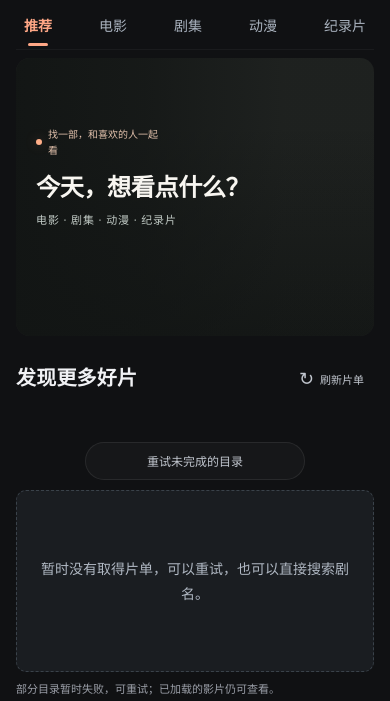
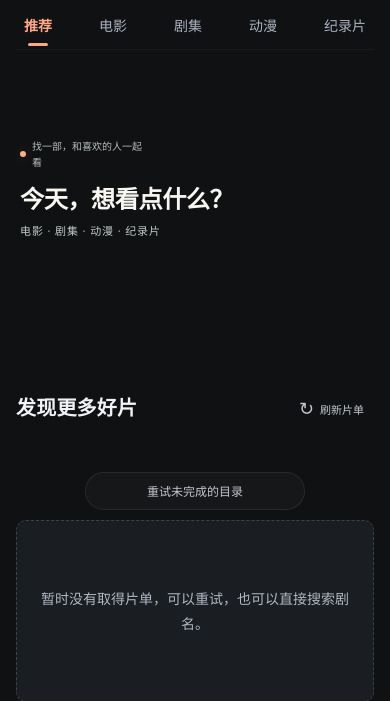
Before and after one commit to wmr1723147944-ui/together-watch, a Flask app: page / in a window 390 px wide. Shown: the part 64-765 px from the top of the page. Run offline with Flask 3, Linux system fonts and the light colour scheme; data that the repository does not hold is empty; some libraries are stand-ins or nearby versions.

Commit message:
feat: blend hero artwork with translucent edge fades

```diff
--- a/static/css/catalog-theater.css
+++ b/static/css/catalog-theater.css
@@ -3,54 +3,62 @@
 .catalog-cinema{--cinema-bg:#101113;--cinema-surface:#1c1e22;--cinema-line:#303238;--cinema-text:#f2f3f5;--cinema-muted:#9b9fa8;--cinema-accent:#ffa786;background:var(--cinema-bg);color:var(--cinema-text);color-scheme:dark;font-family:'Segoe UI','Microsoft YaHei',sans-serif}
 .catalog-cinema .catalog-browser{--d-bg:#101113;--d-soft:#1c1e22;--d-border:#303238;--d-muted:#9b9fa8;--d-text:#f2f3f5;--d-accent:#ffa786;background:transparent}
 .catalog-cinema :is(button,a,input):focus-visible{outline:2px solid var(--cinema-accent);outline-offset:4px}
-.catalog-cinema .site-nav-catalog{height:76px;padding:0 32px;gap:28px;background:#101113f5;border-color:#ffffff08;box-shadow:none;backdrop-filter:blur(18px)}
+.catalog-cinema .site-nav-catalog{height:76px;padding:0 32px;gap:28px;background:#101113d9;border-color:transparent;box-shadow:none;backdrop-filter:blur(18px)}
 .catalog-cinema .site-brand{color:#f5f6f8;min-width:150px}.catalog-cinema .site-brand strong{font-size:22px;letter-spacing:0}.catalog-cinema .site-brand strong span{color:#8c929b;letter-spacing:.13em}.catalog-cinema .site-brand img{width:38px;height:38px}
 .catalog-cinema .site-nav nav{order:3;margin-left:auto;gap:24px}.catalog-cinema .site-nav nav a{display:none}.catalog-cinema .history-nav{color:#b8bdc6;font-size:13px}
-.catalog-cinema .catalog-search{order:2;max-width:580px;height:44px;border-radius:24px;margin:0 auto;background:#ffffff0b;border:1px solid #ffffff0c;padding-left:22px}
+.catalog-cinema .catalog-search{order:2;max-width:580px;height:44px;border-radius:24px;margin:0 auto;background:linear-gradient(110deg,#ffffff0e,#ffffff06);border:1px solid #ffffff12;padding-left:22px}
 .catalog-cinema .catalog-search:focus-within{background:#23272b;border-color:#ffa78680;box-shadow:none}.catalog-cinema .catalog-search input{color:#f2f3f5}.catalog-cinema .catalog-search input::placeholder{color:#9b9fa8}.catalog-cinema .catalog-search button{color:#b5bac3}.catalog-cinema .catalog-search button:hover{background:#ffffff10;color:var(--cinema-accent)}
 .catalog-cinema .nav-room-link{order:4;margin:0;border:1px solid #ffffff18;background:#ffffff0c;color:#e6e9ee;border-radius:20px;padding:9px 18px}.catalog-cinema .site-nav>.account-nav{order:5;background:#ffa786;color:#291f19;border:0;border-radius:20px;padding:9px 22px}
 .catalog-cinema .home-layout,.catalog-cinema .discovery-page{max-width:2000px;width:100%;padding:22px 40px 48px 210px;margin:0 auto}
 .cinema-sidebar{position:fixed;left:max(0px,calc((100vw - 2000px)/2));top:96px;bottom:28px;width:180px;padding:0 18px;z-index:12;overflow-y:auto;scrollbar-width:thin;background:var(--cinema-bg)}
 .cinema-nav-label{display:block;font-size:10px;letter-spacing:.16em;color:#777e89;margin:18px 16px 10px}.cinema-sidebar nav{display:flex;flex-direction:column;gap:6px}
 .cinema-sidebar :is(button,a){display:flex;align-items:center;gap:14px;width:100%;min-height:46px;padding:10px 16px;border:0;border-radius:10px;background:transparent;color:#aeb3bd;font-size:14px;text-decoration:none;text-align:left}
-.cinema-sidebar :is(button,a):hover{background:#ffffff07;color:white}.cinema-sidebar button[aria-pressed=true]{color:var(--cinema-accent);background:#ffa78610;font-weight:600}
+.cinema-sidebar :is(button,a):hover{background:#ffffff07;color:white}.cinema-sidebar button[aria-pressed=true]{color:var(--cinema-accent);background:linear-gradient(90deg,#ffa78616,transparent);font-weight:600}
 .cinema-sidebar svg{width:19px;height:19px;flex-shrink:0;stroke:currentColor;fill:none;stroke-width:1.5;stroke-linecap:round;stroke-linejoin:round}
 .cinema-sidebar-note{border-top:1px solid #ffffff0b;margin:26px 12px 0;padding-top:22px;font-size:12px;color:#babfc8;line-height:1.8}.cinema-sidebar-note small{display:block;color:#777e89;font-size:10px}
-/* Feature stage and a compact, legible preview rail. Portraits remain
-   complete; the duplicate background is ambient colour, never a second title. */
+/* One clear cover fades into the page. No enlarged, blurred duplicate and no
+   opaque poster panel. Portrait artwork keeps its own ratio behind the copy. */
 .catalog-cinema .catalog-channel-bar { display:none }
 .catalog-cinema .catalog-spotlight {
-    --stage:440px; --art-height:328px; --ink:#f8f6f1;
-    display:grid; grid-template-columns:minmax(0,1fr) 228px; gap:22px;
-    align-items:stretch; margin:0 0 36px;
+    --stage:460px; --ink:#f8f6f1;
+    display:grid; grid-template-columns:minmax(0,1fr) 228px; gap:30px;
+    align-items:stretch; margin:0 0 28px;
 }
 .catalog-cinema .catalog-spotlight:has(.catalog-spotlight-grid[hidden]) { grid-template-columns:1fr }
-.catalog-cinema .catalog-hero {
-    min-height:var(--stage); border-radius:16px; background:#202321;
+.catalog-cinema .catalog-hero,
+.catalog-cinema .catalog-hero:has(.catalog-hero-image:is([data-poster-shape=portrait],[data-poster-shape=square])) {
+    display:block; min-height:var(--stage); padding:0; border-radius:0; background:transparent;
 }
-.catalog-hero-backdrop {
-    position:absolute; inset:-45px; z-index:-2; pointer-events:none;
-    opacity:.48; filter:blur(38px) saturate(.85); transform:scale(1.05);
+.catalog-cinema .catalog-hero-image,
+.catalog-cinema .catalog-hero-image:is([data-poster-shape=portrait],[data-poster-shape=square]) {
+    position:absolute; inset:0 0 auto auto; width:82%; height:100%; z-index:-2;
+    border-radius:0; box-shadow:none; opacity:.9; pointer-events:none;
+    -webkit-mask-image:linear-gradient(90deg,transparent,#000 28%,#000 85%,transparent),linear-gradient(180deg,transparent,#000 12%,#000 66%,transparent);
+    mask-image:linear-gradient(90deg,transparent,#000 28%,#000 85%,transparent),linear-gradient(180deg,transparent,#000 12%,#000 66%,transparent);
+    -webkit-mask-composite:source-in; mask-composite:intersect;
 }
-.catalog-hero-backdrop img { width:100%; height:100%; object-fit:cover; object-position:center }
-.catalog-hero-backdrop :is(.discovery-poster-fallback,.discovery-poster-credit),
-.catalog-cinema .catalog-hero-image .discovery-poster-fallback { display:none }
-.catalog-hero:has(.catalog-hero-image[data-poster-shape=landscape]) .catalog-hero-backdrop { visibility:hidden }
-.catalog-cinema .catalog-hero::after {
-    background:linear-gradient(90deg,#121514f2,#121514b0 36%,#12151422 75%),linear-gradient(0deg,#101312b0,transparent 75%);
+.catalog-cinema .catalog-hero-image:is([data-poster-shape=portrait],[data-poster-shape=square]) {
+    width:min(72%,calc(var(--stage) * var(--poster-ratio))); height:auto; aspect-ratio:var(--poster-ratio);
 }
-.catalog-cinema .catalog-hero-copy {
-    min-height:var(--stage); max-width:63%; padding:44px 38px 80px;
+.catalog-cinema .catalog-hero-image :is(.discovery-poster-fallback,.discovery-poster-credit) { display:none }
+.catalog-cinema .catalog-hero::after,
+.catalog-cinema .catalog-hero:has(.catalog-hero-image:is([data-poster-shape=portrait],[data-poster-shape=square]))::after {
+    background:linear-gradient(90deg,#101113 4%,#101113e6 28%,#10111365 52%,transparent 76%),linear-gradient(0deg,#101113,transparent 38%);
+    pointer-events:none;
+}
+.catalog-cinema .catalog-hero-copy,
+.catalog-cinema .catalog-hero:has(.catalog-hero-image:is([data-poster-shape=portrait],[data-poster-shape=square])) .catalog-hero-copy {
+    position:relative; min-height:var(--stage); height:auto; max-width:62%; padding:44px 18px 86px;
     justify-content:center; min-width:0;
 }
 .catalog-cinema .catalog-hero .catalog-eyebrow {
     position:static; display:flex; align-items:center; gap:8px; margin:0;
-    font-size:11px; letter-spacing:.08em; color:#e2c1ac; padding:0; border:0; background:none;
+    font-size:11px; letter-spacing:.08em; color:#b6bebf; padding:0; border:0; background:none;
 }
 .catalog-eyebrow i { width:6px; height:6px; flex-shrink:0; border-radius:50%; background:#ffae88; box-shadow:0 0 12px #ffae8840 }
 .catalog-cinema .catalog-hero h1,.catalog-cinema .catalog-hero:has(.catalog-hero-image) h1 {
     max-width:100%; margin:19px 0 17px; padding:0; color:var(--ink);
-    font:700 clamp(32px,3.2vw,58px)/1.24 "Segoe UI","Microsoft YaHei",sans-serif;
+    font:650 clamp(32px,3.2vw,58px)/1.24 "Segoe UI","Microsoft YaHei",sans-serif;
     letter-spacing:-.025em; overflow-wrap:anywhere; -webkit-line-clamp:3;
 }
 .catalog-cinema .hero-tagline { color:#d5dad6; font-size:13px; line-height:1.9; display:-webkit-box; -webkit-line-clamp:2; -webkit-box-orient:vertical; overflow:hidden; margin-bottom:12px }
@@ -175,9 +172,17 @@
  .catalog-cinema{--mobile-accent:#ffa786}.catalog-cinema .site-nav-catalog{height:64px;min-height:64px;padding:10px max(16px,env(safe-area-inset-right)) 10px max(16px,env(safe-area-inset-left));gap:12px}
  .catalog-cinema .site-nav .site-brand{background:transparent;width:34px;flex-basis:34px}.catalog-cinema .site-brand img{width:32px;height:32px}.catalog-cinema .site-nav .catalog-search{background:#22262b;border-color:#ffffff08;margin:0;height:40px;padding-left:17px}.catalog-cinema .site-nav>.account-nav{display:none}
  .catalog-cinema .home-layout,.catalog-cinema .discovery-page{padding:0 max(16px,env(safe-area-inset-right)) calc(86px + env(safe-area-inset-bottom)) max(16px,env(safe-area-inset-left))}.catalog-cinema .catalog-channel-bar{top:64px;height:50px;padding:0}.catalog-cinema .catalog-channels{gap:3px}.catalog-cinema .catalog-channels button{padding:0 8px;font-size:14px;background:none!important}
- .catalog-cinema .catalog-spotlight { --stage:278px; --art-height:190px; display:block; margin:8px 0 24px }
- .catalog-cinema .catalog-spotlight .catalog-hero { min-height:var(--stage); height:auto; border-radius:14px }
- .catalog-cinema .catalog-hero-copy { padding:24px 20px 65px; max-width:85% }
+ .catalog-cinema .catalog-spotlight { --stage:308px; display:block; margin:8px 0 24px }
+ .catalog-cinema .catalog-spotlight .catalog-hero { min-height:var(--stage); height:auto; border-radius:0 }
+ .catalog-cinema .catalog-hero-copy,
+ .catalog-cinema .catalog-hero:has(.catalog-hero-image:is([data-poster-shape=portrait],[data-poster-shape=square])) .catalog-hero-copy { padding:24px 4px 72px; max-width:64% }
+ .catalog-cinema .catalog-hero-image { opacity:.8 }
+ /* On small screens the title can meet the cover: protect its contrast even
+    with white artwork, without dimming the uncovered right-hand image. */
+ .catalog-cinema .catalog-hero::after,
+ .catalog-cinema .catalog-hero:has(.catalog-hero-image:is([data-poster-shape=portrait],[data-poster-shape=square]))::after {
+     background:linear-gradient(90deg,#101113 4%,#101113eb 28%,#101113d9 50%,#101113a6 64%,#10111326 80%,transparent),linear-gradient(0deg,#101113,transparent 38%);
+ }
  .catalog-cinema .catalog-hero h1,.catalog-cinema .catalog-hero:has(.catalog-hero-image) h1 {
      font-size:clamp(23px,6.2vw,33px); letter-spacing:-.02em; margin:14px 0 9px; -webkit-line-clamp:3;
  }
--- a/static/js/catalog-feed.js
+++ b/static/js/catalog-feed.js
@@ -133,8 +133,6 @@
             $('catalogHeroFacts').textContent = [group.year,row.genre].filter(Boolean).join('  /  ');
             const art = $('catalogHeroImage'); art.hidden = false;art.replaceChildren();
             addPoster(doc,art,group.poster,group.choices[0].row.page_url,group.title,group);
-            const backdrop=$('catalogHeroBackdrop');
-            if(backdrop){backdrop.hidden=false;backdrop.replaceChildren();addPoster(doc,backdrop,group.poster,group.choices[0].row.page_url,group.title,group);}
             $('catalogHeroOpen').hidden = false;
         }
         function cardFacts(group) {
@@ -244,7 +242,6 @@
             cancel(); category = nextCategory; started = true; autoPaused = false; emptyBatches = 0; total = 0; trimMessage = '';
             entries.clear(); seen.clear(); grid.replaceChildren(); featured = null; programme = []; previewPicked = false;
             $('catalogHeroImage').hidden = true; $('catalogHeroOpen').hidden = true;
-            if($('catalogHeroBackdrop'))$('catalogHeroBackdrop').hidden=true;
             $('catalogHeroTitle').textContent = '今天，想看点什么？';
             $('catalogHeroTagline').textContent = '找一部喜欢的，留个位置给朋友。';
             $('catalogHeroFacts').textContent = '电影 · 剧集 · 动漫 · 纪录片';
--- a/templates/_catalog_browser.html
+++ b/templates/_catalog_browser.html
@@ -17,7 +17,6 @@
         </div>
         <div class="catalog-spotlight">
         <div class="catalog-hero" id="catalogHero">
-            <div id="catalogHeroBackdrop" class="catalog-hero-backdrop" aria-hidden="true" hidden></div>
             <div class="catalog-hero-image" id="catalogHeroImage" aria-hidden="true" hidden></div>
             <div class="catalog-hero-copy">
                 <span class="catalog-eyebrow"><i aria-hidden="true"></i> 找一部，和喜欢的人一起看</span>
--- a/templates/discover.html
+++ b/templates/discover.html
@@ -13,7 +13,7 @@
     <link rel="stylesheet" href="{{ url_for('static', filename='css/media-layout.css', v='20261017-ddys-ui') }}">
     <link rel="stylesheet" href="{{ url_for('static', filename='css/catalog-browser-light.css', v='20261028-spotlight-ratio') }}">
     <link rel="stylesheet" href="{{ url_for('static', filename='css/catalog-mobile.css', v='20261028-spotlight-ratio') }}">
-    <link rel="stylesheet" href="{{ url_for('static', filename='css/catalog-theater.css', v='20261101-cinema') }}">
+    <link rel="stylesheet" href="{{ url_for('static', filename='css/catalog-theater.css', v='20261101-clear-cover') }}">
     {% if request.args.get('picker') == '1' %}<link rel="stylesheet" href="{{ url_for('static', filename='css/episode-picker.css', v='20261028') }}">{% endif %}
 </head>
 <body class="media-app catalog-cinema{{ ' episode-picker' if request.args.get('picker') == '1' else '' }}">
@@ -29,7 +29,7 @@
     <script src="{{ url_for('static', filename='js/account.js', v='20261029-account') }}" defer></script>
     <script src="{{ url_for('static', filename='js/catalog-adapters.js', v='20261027-poster-quality') }}" defer></script>
     <script src="{{ url_for('static', filename='js/source-discovery.js', v='20261030-episode-retry') }}" defer></script>
-    <script src="{{ url_for('static', filename='js/catalog-feed.js', v='20261101-cinema') }}" defer></script>
+    <script src="{{ url_for('static', filename='js/catalog-feed.js', v='20261101-clear-cover') }}" defer></script>
     <script src="{{ url_for('static', filename='js/catalog-browser.js', v='20261031-theater') }}" defer></script>
     <script src="{{ url_for('static', filename='js/catalog-mobile.js', v='20261024-mobile-app') }}" defer></script>
 </body>
--- a/templates/index.html
+++ b/templates/index.html
@@ -13,7 +13,7 @@
     <link rel="stylesheet" href="{{ url_for('static', filename='css/media-layout.css', v='20261017-ddys-ui') }}">
     <link rel="stylesheet" href="{{ url_for('static', filename='css/catalog-browser-light.css', v='20261028-spotlight-ratio') }}">
     <link rel="stylesheet" href="{{ url_for('static', filename='css/catalog-mobile.css', v='20261028-spotlight-ratio') }}">
-    <link rel="stylesheet" href="{{ url_for('static', filename='css/catalog-theater.css', v='20261101-cinema') }}">
+    <link rel="stylesheet" href="{{ url_for('static', filename='css/catalog-theater.css', v='20261101-clear-cover') }}">
 </head>
 <body class="media-app catalog-cinema">
     {% include "_site_nav.html" %}
@@ -73,7 +73,7 @@
     <script src="{{ url_for('static', filename='js/index.js', v='20261021-film-first') }}" defer></script>
     <script src="{{ url_for('static', filename='js/catalog-adapters.js', v='20261027-poster-quality') }}" defer></script>
     <script src="{{ url_for('static', filename='js/source-discovery.js', v='20261030-episode-retry') }}" defer></script>
-    <script src="{{ url_for('static', filename='js/catalog-feed.js', v='20261101-cinema') }}" defer></script>
+    <script src="{{ url_for('static', filename='js/catalog-feed.js', v='20261101-clear-cover') }}" defer></script>
     <script src="{{ url_for('static', filename='js/catalog-browser.js', v='20261031-theater') }}" defer></script>
     <script src="{{ url_for('static', filename='js/catalog-mobile.js', v='20261024-mobile-app') }}" defer></script>
 </body>
```
Also changed, not shown: other parts of static/css/catalog-theater.css (+19 -33 lines), CLEAR_COVER_2026-11-01.md (added, +34 -0 lines), desktop-app/tests/catalog-layout-smoke.cjs (+3 -1 lines), desktop-app/tests/spotlight-ratio-smoke.cjs (+16 -3 lines), tests/test_media_layout.py (+3 -0 lines).
